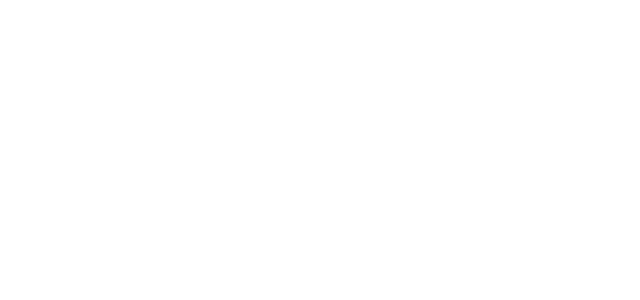
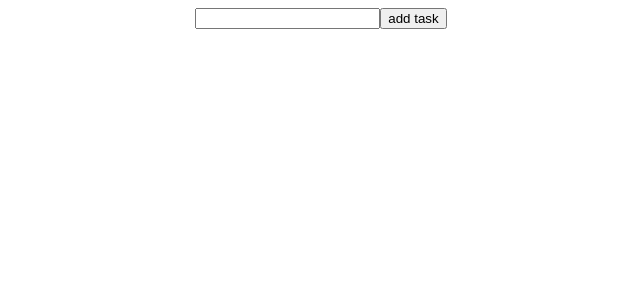
Before and after one commit to tanaydave/react-, a React (Create React App) app: page / in a window 1280 px wide. Shown: the top 300 px of the page, without its empty margins (319-959 px from the left). Built offline with nearby package versions, Linux system fonts and the light colour scheme.

Commit message:
started to do list

```diff
--- a/src/App.js
+++ b/src/App.js
@@ -1,10 +1,34 @@
 
 import './App.css';
+import { useState } from 'react';
 
 function App() {
+  const [todoList, setTodoList] = useState([]);
+  const [newTask,setNewTask]= useState("");
+  const handleChange =(event)=>{
+    setNewTask(event.target.value)
+  }
+  const addTask =()=>{
+
+    setTodoList([...todoList,newTask]);
+  }
   return (
     <div className="App">
+      <div className="addTask">
+        <input onChange={handleChange}></input>
+        <button onClick={addTask}>add task</button>
+      </div>
+      <div className="list">
 
+      {todoList.map((task)=>{
+        return <h1>{task}</h1>;
+
+
+
+      }
+      )
+      }
+      </div>
     </div>
   );
 }
```
